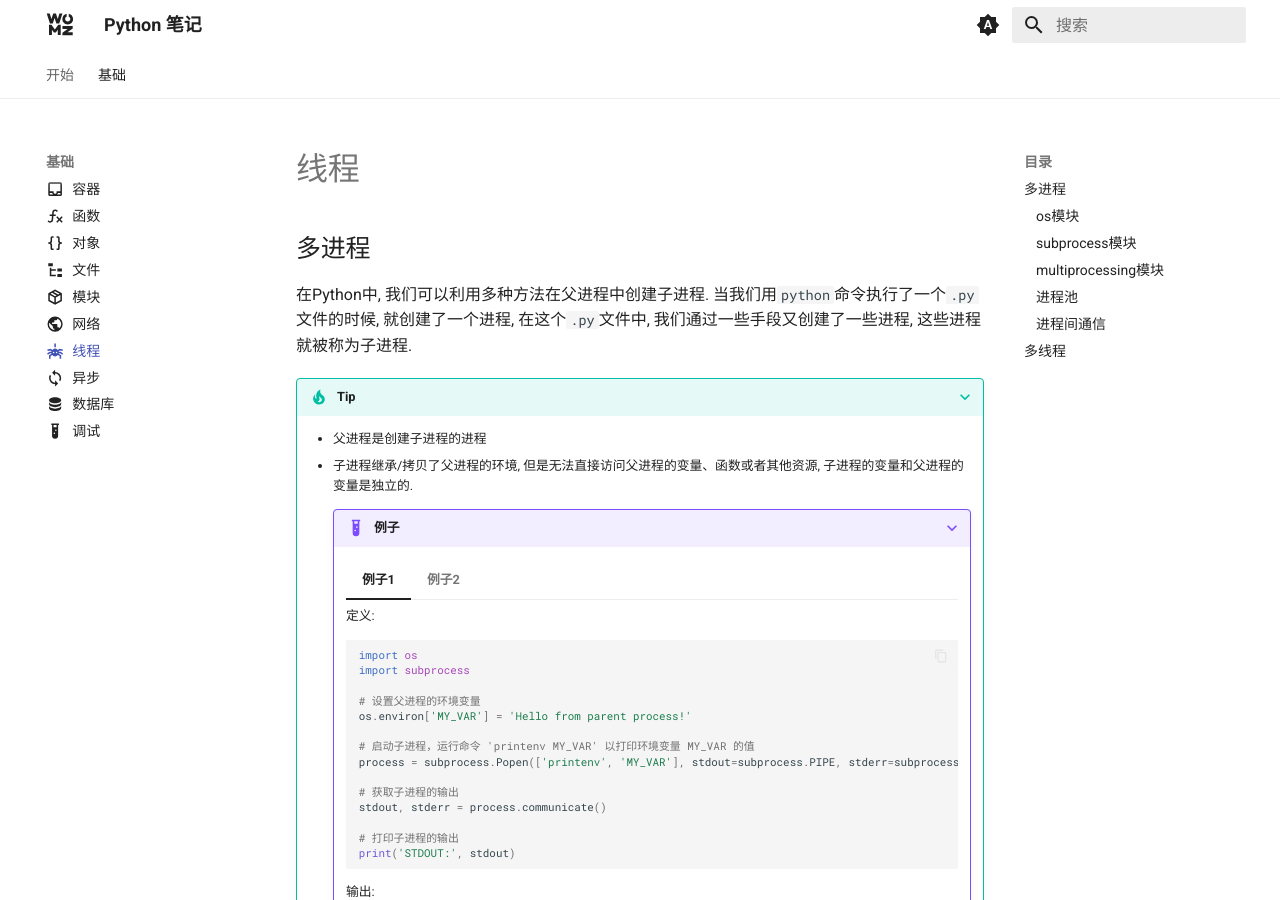
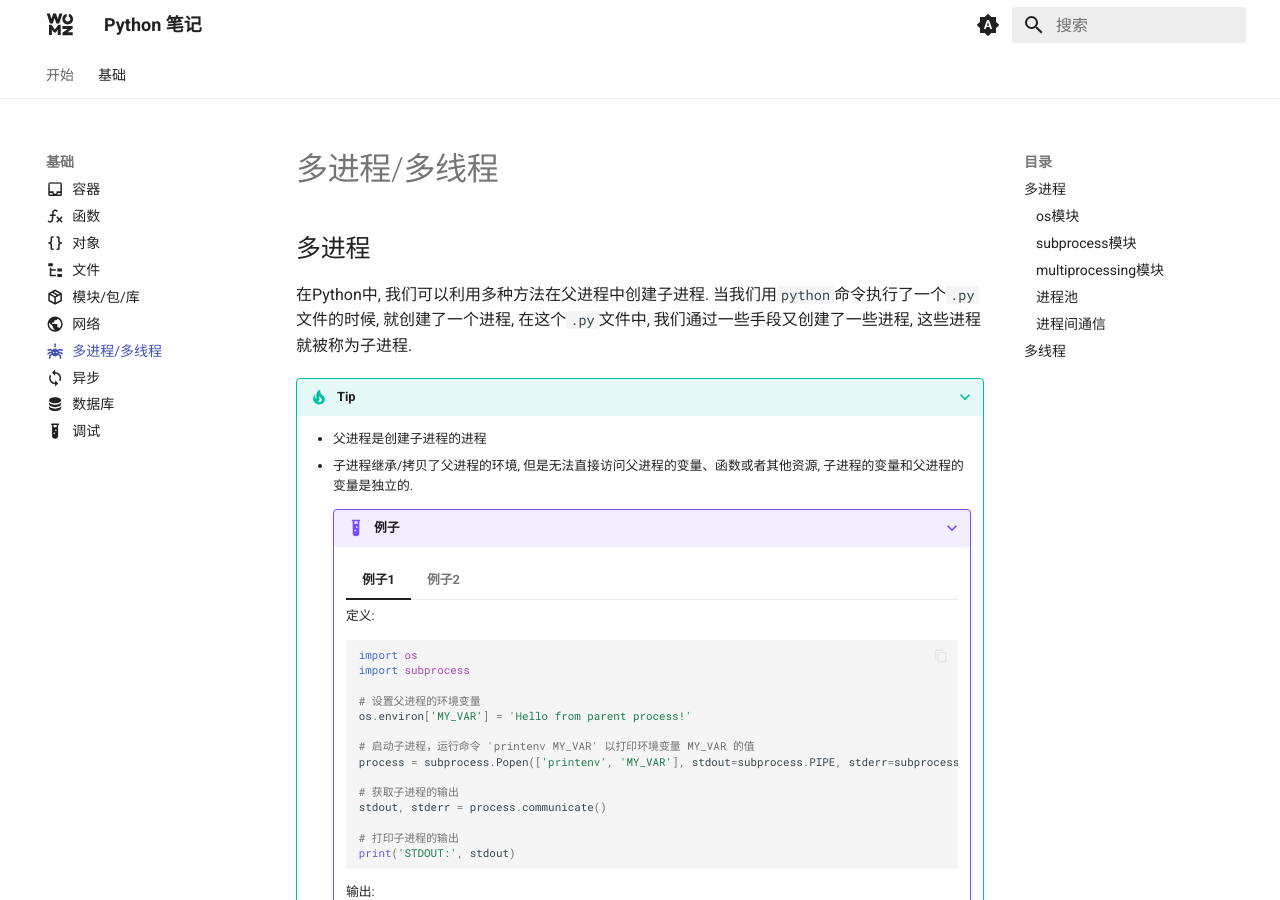
Before and after one commit to sigmax01/py, an MkDocs documentation site: the page built from docs/基础/线程.md, in a window 1280 px wide and 900 px high. Built offline with MkDocs 1.6.1 and Material for MkDocs 9.7.7, drawn with Linux system fonts in a browser that asks for light colours; comment, search, counter and statistics services are not loaded.

Commit message:
`docs: Update module documentation for improving module structure and examples`

```diff
--- a/mkdocs.yml
+++ b/mkdocs.yml
@@ -127,9 +127,9 @@ nav:
     - 函数: 基础/函数.md
     - 对象: 基础/对象.md
     - 文件: 基础/文件.md
-    - 模块: 基础/模块.md
+    - 模块/包/库: 基础/模块.md
     - 网络: 基础/网络.md
-    - 线程: 基础/线程.md
+    - 多进程/多线程: 基础/线程.md
     - 异步: 基础/异步.md
     - 数据库: 基础/数据库.md
     - 调试: 基础/调试.md
```
